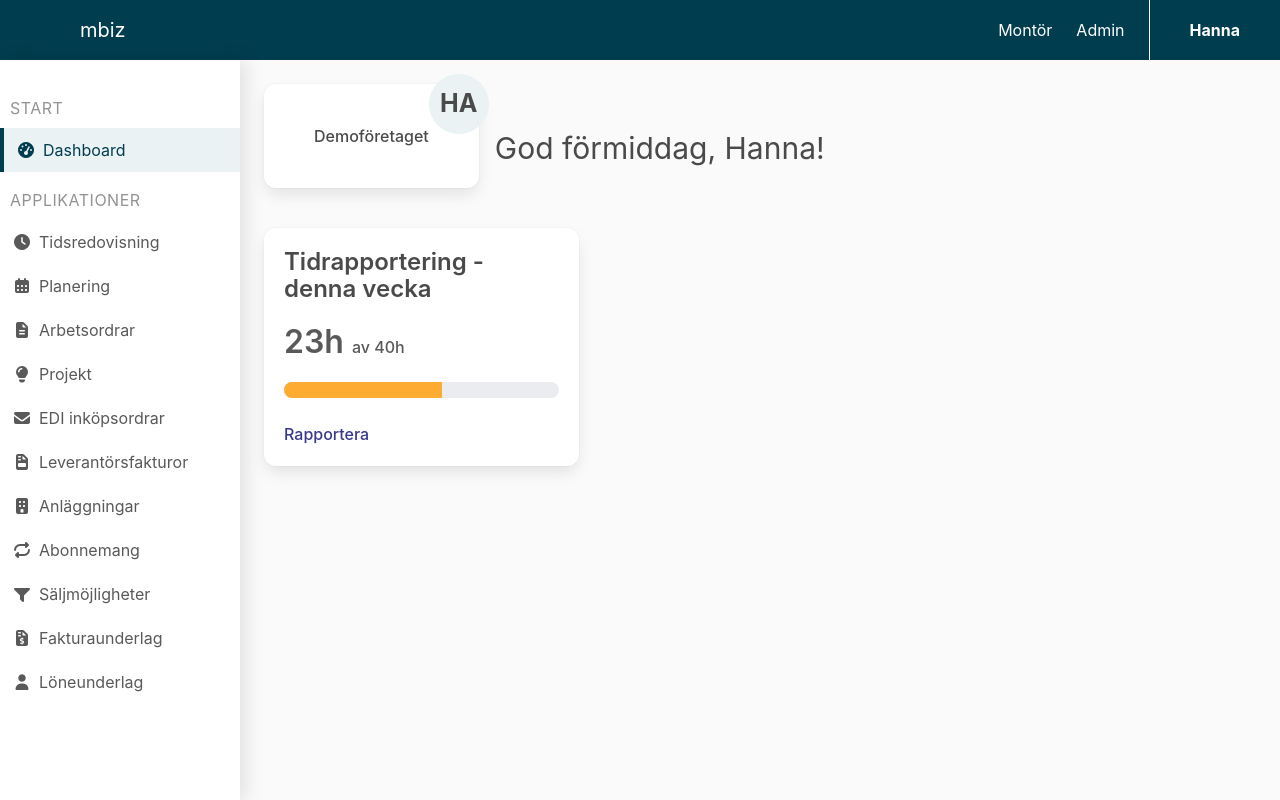
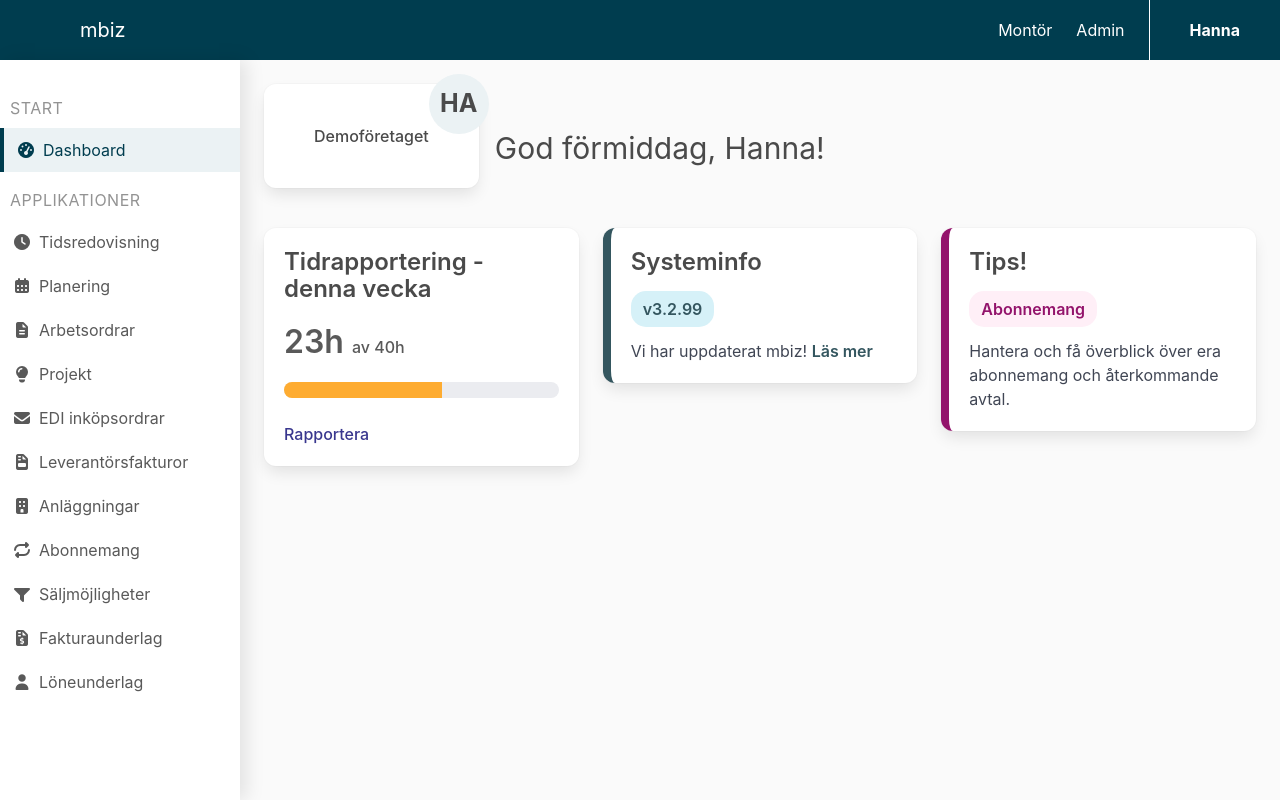
Before and after one commit to haan2402/dashboard-prototype, a Vue app: page /montor in a window 1280 px wide. Built offline with nearby package versions, Linux system fonts and the light colour scheme.

Commit message:
gjort widgets för tips och systeminfo, justerat i tidrapport samt lagt in i montörsvyn

```diff
--- a/src/components/widgets/SystemInfo.vue
+++ b/src/components/widgets/SystemInfo.vue
@@ -0,0 +1,51 @@
+<!--widget för systeminformation-->
+<template>
+    <div class="system-card box">
+
+        <div class="header">
+            <h3 class="widget-title is-5 mb-4 has-text-weight-semibold">Systeminfo</h3>
+        </div>
+
+        <div class="version-tag mb-3">
+            {{ version }}
+        </div>
+
+        <p class="text">
+            Vi har uppdaterat mbiz! <a class="link">Läs mer</a>
+        </p>
+    </div>
+</template>
+
+<script setup>
+    const version = "v3.2.99"
+</script>
+
+<!--kompletterande styling-->
+<style scoped>
+    .system-card {
+        border-left: 8px solid #34565F;
+    }
+    .widget-title {
+        color: #4A4A4A;
+    }
+
+    .version-tag {
+        background-color: #D6F1F8;
+        color: #34565F;
+        border-radius: 15px;
+        display: inline-block;
+        padding: 6px 12px;
+        font-weight: 600;
+    }
+
+    .link {
+        color: #34565F;
+        cursor: pointer;
+        font-weight: 600;
+    }
+
+    .link:hover {
+        text-decoration: underline;
+    }
+
+</style>
--- a/src/components/widgets/TimeReport.vue
+++ b/src/components/widgets/TimeReport.vue
@@ -44,4 +44,8 @@
         font-weight: 600;
     }
 
+    .report-link:hover {
+        text-decoration: underline;
+    }
+
 </style>
--- a/src/components/widgets/Tips.vue
+++ b/src/components/widgets/Tips.vue
@@ -0,0 +1,39 @@
+<!--widget för tips om abonnemang-->
+<template>
+    <div class="tips-card box">
+
+        <div class="header">
+            <h3 class="widget-title is-5 mb-4 has-text-weight-semibold">Tips!</h3>
+        </div>
+
+        <div class="version-tag mb-3">
+            <p>Abonnemang</p>
+        </div>
+
+        <p class="text">
+            Hantera och få överblick över era abonnemang och återkommande avtal.
+        </p>
+    </div>
+</template>
+
+<script setup>
+</script>
+
+<!--kompletterande styling-->
+<style scoped>
+    .tips-card {
+        border-left: 8px solid #93136B;
+    }
+    .widget-title {
+        color: #4A4A4A;
+    }
+
+    .version-tag {
+        background-color: #FFEFF7;
+        color: #93136B;
+        border-radius: 15px;
+        display: inline-block;
+        padding: 6px 12px;
+        font-weight: 600;
+    }
+</style>
--- a/src/views/MontorView.vue
+++ b/src/views/MontorView.vue
@@ -1,6 +1,8 @@
 <script setup>
 import TopInfoBar from '@/components/TopInfoBar.vue';
+import SystemInfo from '@/components/widgets/SystemInfo.vue';
 import TimeReport from '@/components/widgets/TimeReport.vue';
+import Tips from '@/components/widgets/Tips.vue';
 </script>
 
 <!--vy för montörer-->
@@ -13,6 +15,14 @@
     <TimeReport />
   </div>
 
+  <div class="column is-4">
+    <SystemInfo />
+  </div>
+
+  <div class="column is-4">
+    <Tips />
+  </div>
+
 </div>
 </template>
 
```
